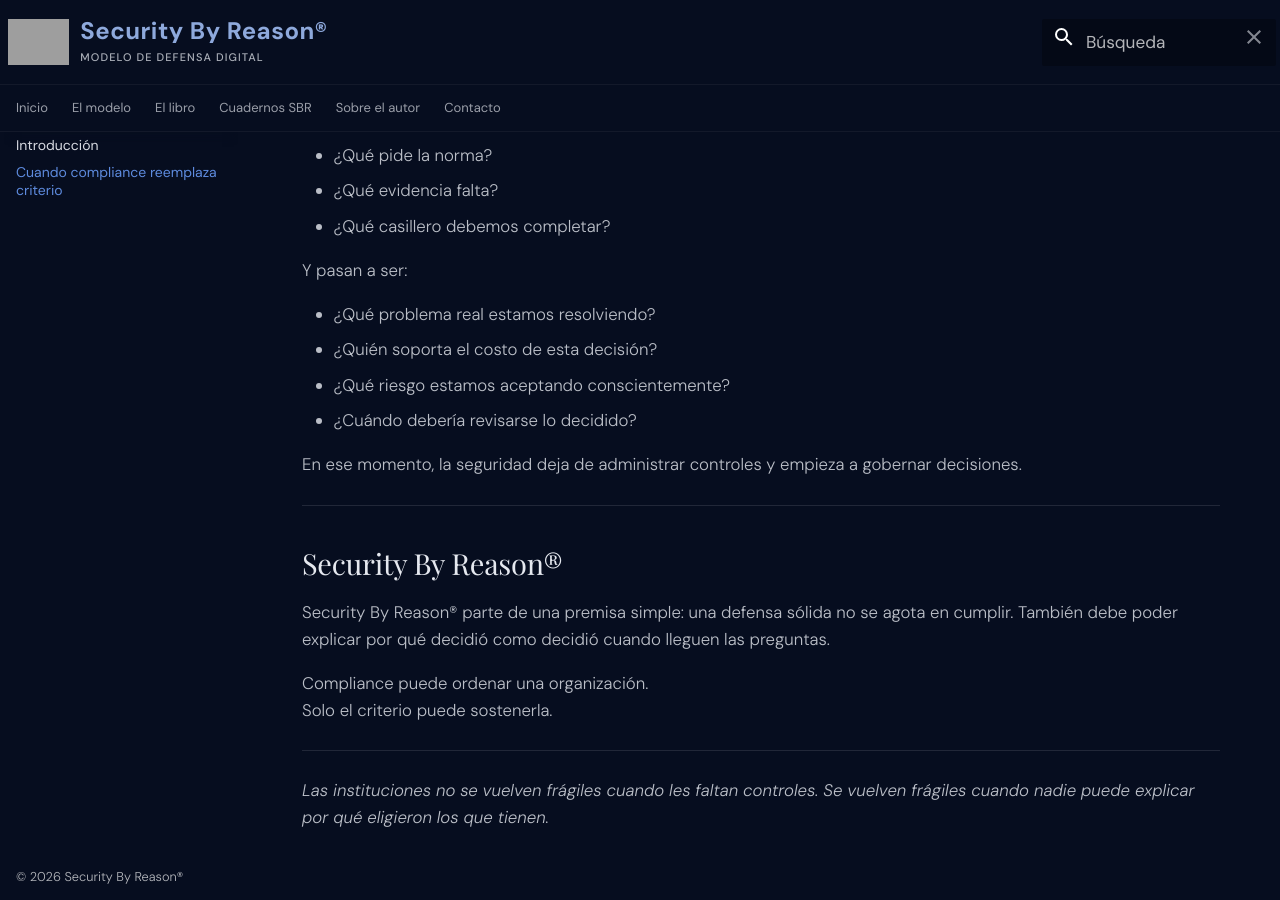
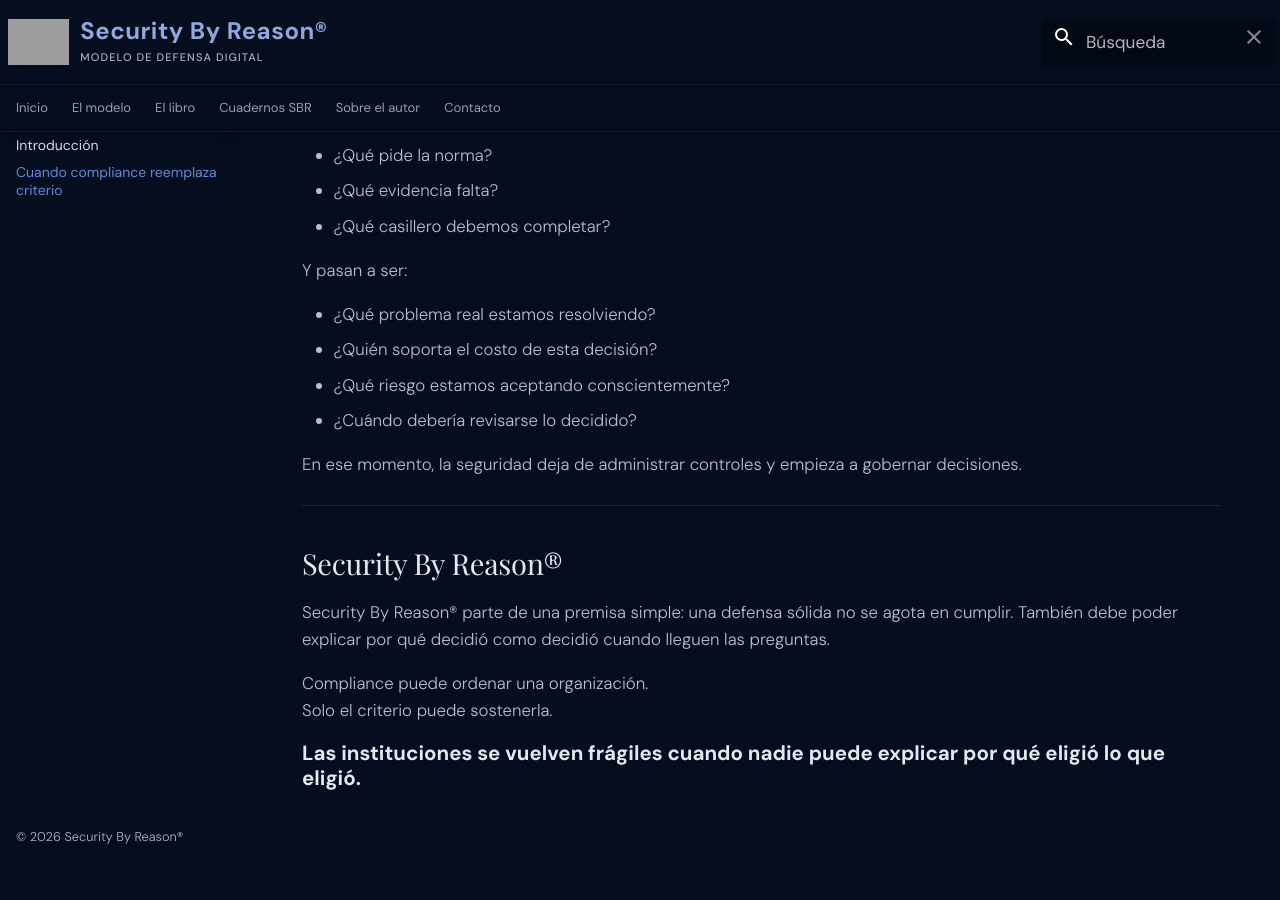
Before and after one commit to danielsasia/sbr-site, an MkDocs documentation site: the page built from docs/cuadernos/compliance-vs-criterio.md, in a window 1280 px wide and 900 px high, scrolled down 1819 px. Built offline with MkDocs 1.6.1 and Material for MkDocs 9.7.7, drawn with Linux system fonts in a browser that asks for light colours; some web fonts are replaced; after the commit the page ends 2679 px from its top, so only the background shows below that; grey boxes are pictures that could not be loaded.

Commit message:
Update compliance-vs-criterio.md

```diff
--- a/docs/cuadernos/compliance-vs-criterio.md
+++ b/docs/cuadernos/compliance-vs-criterio.md
@@ -88,6 +88,4 @@ Security By Reason® parte de una premisa simple: una defensa sólida no se agot
 Compliance puede ordenar una organización.
 Solo el criterio puede sostenerla.
 
----
-
-*Las instituciones no se vuelven frágiles cuando les faltan controles. Se vuelven frágiles cuando nadie puede explicar por qué eligieron los que tienen.*
+<span class="hero-closing">Las instituciones se vuelven frágiles cuando nadie puede explicar por qué eligió lo que eligió.</span>
```
